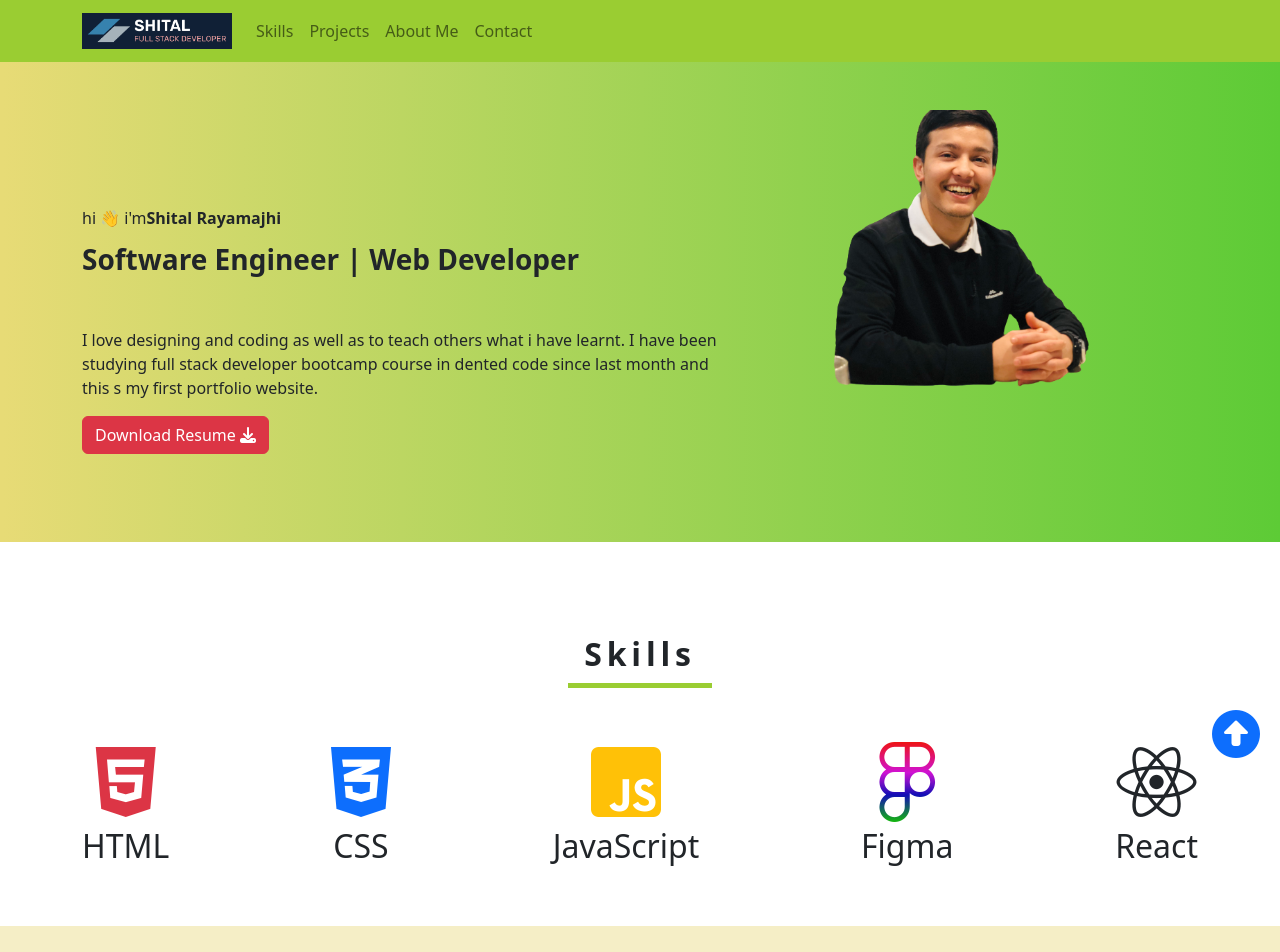
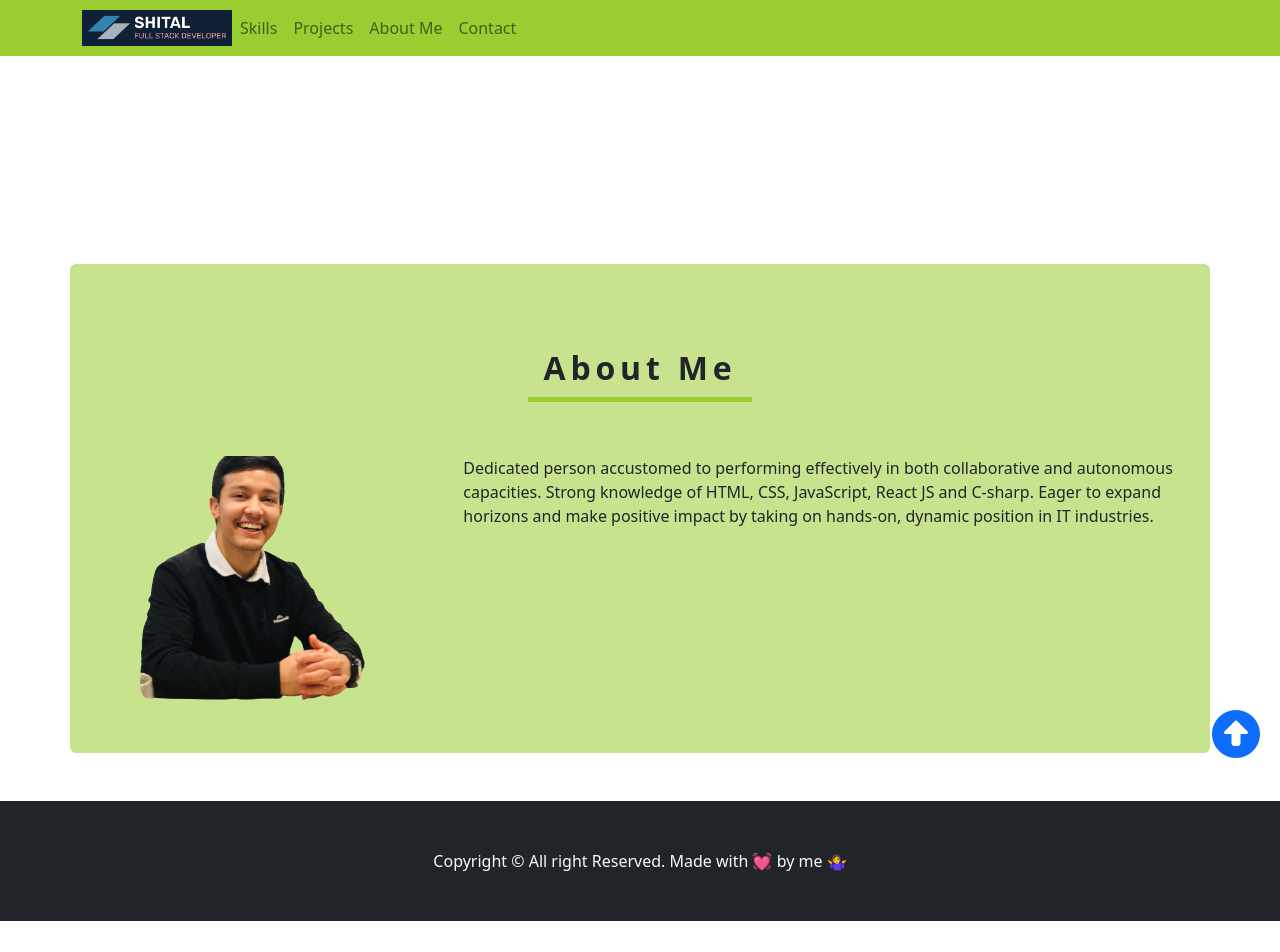
Before and after one commit to Shital769/my_react_portfolio, a React (Create React App) app: page /about in a window 1280 px wide. Shown: the top 952 px of the page. After the commit the page ends 921 px from the top, so only its background shows below. Built offline with nearby package versions, Linux system fonts and the light colour scheme.

Commit message:
worked in multi page application

```diff
--- a/package.json
+++ b/package.json
@@ -10,6 +10,7 @@
     "react": "^18.2.0",
     "react-bootstrap": "^2.6.0",
     "react-dom": "^18.2.0",
+    "react-router-dom": "^6.4.3",
     "react-scripts": "5.0.1",
     "web-vitals": "^2.1.4"
   },
--- a/src/App.css
+++ b/src/App.css
@@ -36,6 +36,7 @@
 
 .icons div {
   margin-bottom: 2rem;
+  margin-right: 1rem;
   display: flex;
   flex-direction: column;
   align-items: center;
@@ -66,6 +67,7 @@
 
 .contact {
   background: rgba(153, 205, 50, 0.548);
+  margin-top: 13rem;
 }
 
 #goup {
@@ -74,3 +76,7 @@
   right: 20px;
   font-size: 3rem;
 }
+
+.main-layout {
+  min-height: 55vh;
+}
--- a/src/App.js
+++ b/src/App.js
@@ -4,32 +4,20 @@ import { Contact } from "./components/Contact";
 import { Hero } from "./components/Hero";
 import { Project } from "./components/Project";
 import { Skills } from "./components/Skills";
-import { Layout } from "./components/layout";
 import { TopNav } from "./components/TopNav";
+import { BrowserRouter, Routes, Route } from "react-router-dom";
 
 function App() {
   return (
-    <Layout>
-      <div className="wrapper">
-        {/* <!-- navbar --> */}
-        <TopNav />
-
-        {/* <!-- hero section --> */}
-        <Hero />
-
-        {/* <!-- skills --> */}
-        <Skills />
-
-        {/* <!-- projects --> */}
-        <Project />
-
-        {/* <!-- about me --> */}
-        <AboutMe />
-
-        {/* <!-- contact me --> */}
-        <Contact />
-      </div>
-    </Layout>
+    <BrowserRouter>
+      <Routes>
+        <Route path="/" element={<Hero />} />
+        <Route path="/skills" element={<Skills />} />
+        <Route path="/projects" element={<Project />} />
+        <Route path="/about" element={<AboutMe />} />
+        <Route path="/contact" element={<Contact />} />
+      </Routes>
+    </BrowserRouter>
   );
 }
 
--- a/src/components/AboutMe.js
+++ b/src/components/AboutMe.js
@@ -1,9 +1,11 @@
 import React from "react";
 import shital from "../assets/shital.png";
+import { Layout } from "./layout";
 
 export const AboutMe = () => {
   return (
-    <section id="about" className="container">
+    <Layout>
+      <section id="about" className="container contact rounded p-3">
         <div className="title">
           <span>About Me</span>
         </div>
@@ -19,5 +21,6 @@ export const AboutMe = () => {
           </div>
         </div>
       </section>
+    </Layout>
   );
 };
--- a/src/components/Contact.js
+++ b/src/components/Contact.js
@@ -1,12 +1,13 @@
 import React from "react";
+import { Layout } from "./layout";
 
 export const Contact = () => {
   return (
+    <Layout>
       <div id="contact" className="container contact rounded-5 p-3 mt-5">
         <div className="title">
           <span>Contact Me</span>
         </div>
-
         {/* <!-- icons to links --> */}
         <div className="row mb-5">
           <div className="col fa-3x d-flex justify-content-between px-5">
@@ -26,5 +27,6 @@ export const Contact = () => {
           </div>
         </div>
       </div>
+    </Layout>
   );
 };
--- /dev/null
+++ b/src/components/Footer.js
@@ -0,0 +1,11 @@
+import React from 'react'
+
+export const Footer = () => {
+  return (
+    <div>
+        <footer className="bg-dark text-light p-5 text-center mt-5">
+        Copyright &copy; All right Reserved. Made with 💓 by me 🤷‍♀️
+      </footer>
+    </div>
+  )
+}
--- a/src/components/Hero.js
+++ b/src/components/Hero.js
@@ -1,25 +1,25 @@
 import React from "react";
 import shital from "../assets/shital.png";
+import { Layout } from "./layout";
 export const Hero = () => {
   return (
-    <section className="hero">
+    <Layout>
+      <section className="hero py-5 mt-2">
         <div className="container">
           <div className="row py-5">
             <div className="col-md-5 text-center order-md-2">
               <img src={shital} alt="my image" width="90%" />
             </div>
-
             <div className="col-md-7 mt-5 pt-5">
-            hi 👋 i'm
-            <span className="fw-bold">Shital Rayamajhi</span>
+              hi 👋 i'm <span className="fw-bold">Shital Rayamajhi</span>
               <div className="mt-2 mb-5 fs-3 fw-bold">
                 Software Engineer | Web Developer
               </div>
               <p>
-              I love designing and coding as well as to teach others what i have
-              learnt. I have been studying full stack developer bootcamp course
-              in dented code since last month and this s my first portfolio
-              website.
+                I love designing and coding as well as to teach others what i
+                have learnt. I have been studying full stack developer bootcamp
+                course in dented code since last month and this s my first
+                portfolio website.
               </p>
               <button className="btn btn-danger">
                 Download Resume <i className="fa-solid fa-download"></i>
@@ -28,5 +28,6 @@ export const Hero = () => {
           </div>
         </div>
       </section>
+    </Layout>
   );
 };
--- a/src/components/Project.js
+++ b/src/components/Project.js
@@ -3,14 +3,15 @@ import prank_calculator from "../assets/prank_calculator.jpg";
 import netflix from "../assets/netflix.jpg";
 import movie_api from "../assets/movie_api.jpg";
 import vidly_app from "../assets/vidly.jpg";
+import { Layout } from "./layout";
 
 export const Project = () => {
   return (
+    <Layout>
       <div id="projects" className="projects py-3">
         <div className="title">
           <span>Projects</span>
         </div>
-
         <div className="container">
           <div className="row">
             <div className="col-md mb-3">
@@ -29,7 +30,6 @@ export const Project = () => {
               <p className="mt-3 fw-bold">
                 Tech Used: HTML, CSS, JavaScript, React
               </p>
-
               <p>
                 Hi guys, i have developed this prank calculator which is designed
                 for pranks.It puts out intentionally wrong results with sixty
@@ -52,7 +52,6 @@ export const Project = () => {
                 </a>
               </div>
               <p className="mt-3 fw-bold">Tech Used: HTML & CSS</p>
-
               <p>
                 Hi guys, I have developed this netflix clone using HTML and CSS
                 only. Netflix is used to watch movies and TV series online or
@@ -61,7 +60,6 @@ export const Project = () => {
               </p>
             </div>
           </div>
-
           <div className="row py-5">
             <div className="col-md order-md-2 mb-3">
               <img src={vidly_app} alt="portfolio project" width="100%" />
@@ -79,11 +77,9 @@ export const Project = () => {
               <p className="mt-3 fw-bold">
                 Tech Used: HTML, CSS, JavaScript, React Js
               </p>
-
               <p>Hi guys, I have developed this Vidly Application.</p>
             </div>
           </div>
-
           <div className="row">
             <div className="col-md">
               <img src={movie_api} alt="portfolio project" width="100%" />
@@ -101,7 +97,6 @@ export const Project = () => {
               <p className="mt-3 fw-bold">
                 Tech Used: HTML, CSS, JavaScript, React
               </p>
-
               <p>
                 Hi guys, I have developed this Movie List API where you can search
                 movies and move them either in happy or lazy list. Before you
@@ -112,5 +107,6 @@ export const Project = () => {
           </div>
         </div>
       </div>
+    </Layout>
   );
 };
--- a/src/components/Skills.js
+++ b/src/components/Skills.js
@@ -1,7 +1,9 @@
 import React from "react";
+import { Layout } from "./layout";
 
 export const Skills = () => {
   return (
+    <Layout>
       <section id="skills" className="container py-4">
         <div className="row">
           <div className="col">
@@ -9,7 +11,6 @@ export const Skills = () => {
             <div className="title">
               <span>Skills</span>
             </div>
-
             {/* <!-- icons --> */}
             <div className="icons">
               <div>
@@ -31,5 +32,6 @@ export const Skills = () => {
           </div>
         </div>
       </section>
+    </Layout>
   );
 };
--- a/src/components/TopNav.js
+++ b/src/components/TopNav.js
@@ -3,22 +3,29 @@ import logo from "../assets/logo.png";
 import Container from "react-bootstrap/Container";
 import Nav from "react-bootstrap/Nav";
 import Navbar from "react-bootstrap/Navbar";
-import NavDropdown from "react-bootstrap/NavDropdown";
-
+import { Link } from "react-router-dom";
 export const TopNav = () => {
   return (
-    <Navbar expand="md" className="topNav" id="navbar" collapseOnSelect >
+    <Navbar expand="md" className="topNav" id="navbar" collapseOnSelect>
       <Container>
-        <Navbar.Brand href="#">
+        <Link to="/">
           <img src={logo} alt="logo" width="150px"></img>
-        </Navbar.Brand>
+        </Link>
         <Navbar.Toggle aria-controls="basic-navbar-nav" />
         <Navbar.Collapse id="basic-navbar-nav">
           <Nav className="me-auto">
-            <Nav.Link href="#skills">Skills</Nav.Link>
-            <Nav.Link href="#projects">Projects</Nav.Link>
-            <Nav.Link href="#about">About Me</Nav.Link>
-            <Nav.Link href="#contact ">Contact </Nav.Link>
+            <Link className="nav-link" to="/skills">
+              Skills
+            </Link>
+            <Link className="nav-link" to="/projects">
+              Projects
+            </Link>
+            <Link className="nav-link" to="/about">
+              About Me
+            </Link>
+            <Link className="nav-link" to="/contact ">
+              Contact{" "}
+            </Link>
           </Nav>
         </Navbar.Collapse>
       </Container>
--- a/src/components/layout.js
+++ b/src/components/layout.js
@@ -1,12 +1,13 @@
 import React from "react";
+import { Footer } from "./Footer";
+import { TopNav } from "./TopNav";
 
-export const Layout = ({children}) => {
+export const Layout = ({ children }) => {
   return (
     <>
-    {children}
-      <footer className="bg-dark text-light p-5 text-center mt-5">
-        Copyright &copy; All right Reserved. Made with 💓 by me 🤷‍♀️
-      </footer>
+      <TopNav />
+      <div className="main-layout">{children}</div>
+      <Footer />
 
       <a href="#navbar" id="goup">
         <i className="fa-solid fa-circle-up"></i>
```
Also changed, not shown: 1 other file (tests, documents, lock files or other folders). Lines whose indentation alone changed are shown as unchanged.
